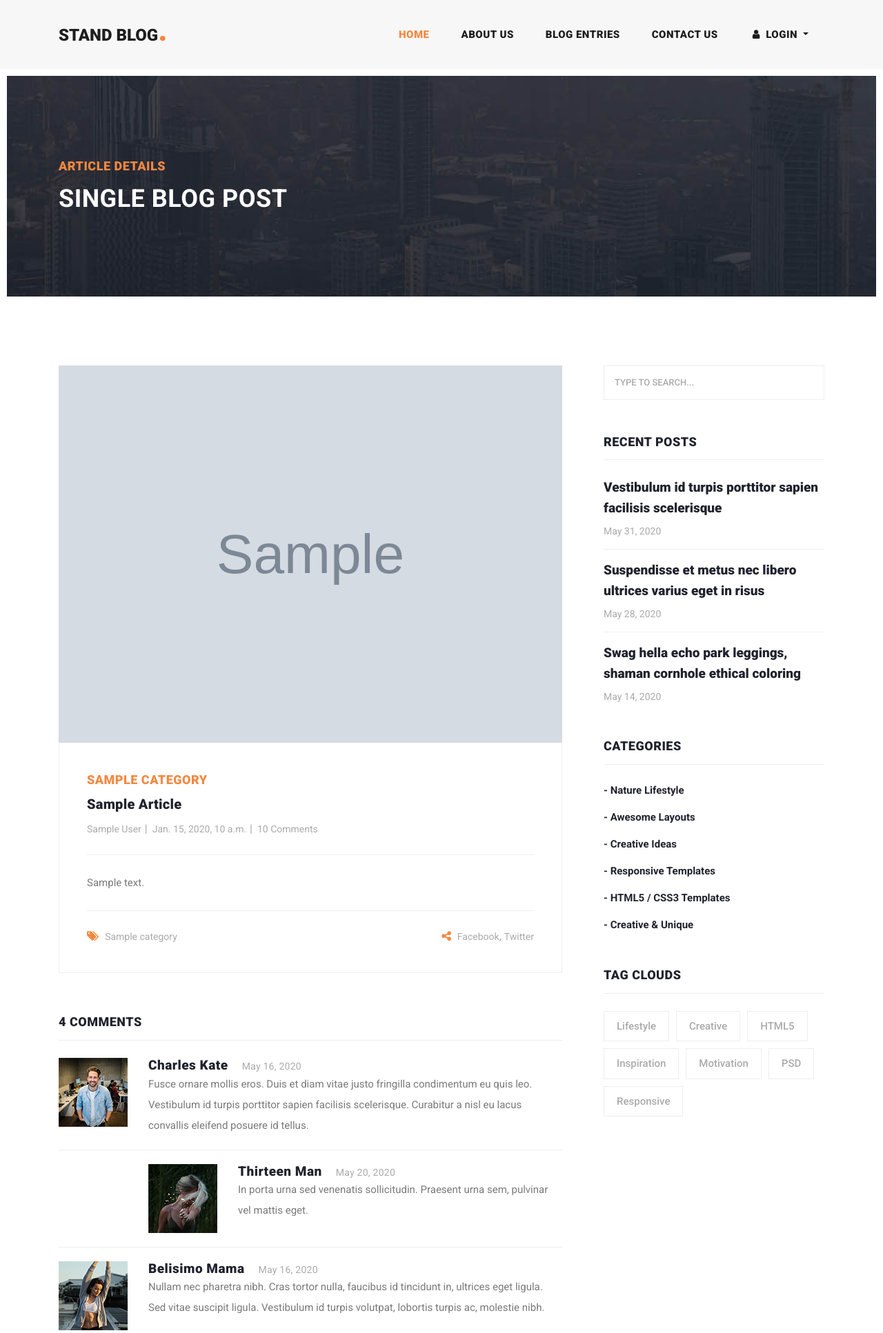
After one commit to Alireza-reisi/Django-weblog, a Django app: a page that uses blog/templates/article-details.html in a window 1280 px wide. The commit adds this page. Shown: the top 1933 px of the page at 69% size. Run offline with Django 5.2, Linux system fonts and the light colour scheme; tables that the repository leaves empty hold one stand-in row (values such as "Sample post"); grey boxes marked "Sample" are stand-in pictures; some libraries are stand-ins or nearby versions.

Commit message:
some uknown changes like get statuc utl def and some other

```diff
--- a/blog/models.py
+++ b/blog/models.py
@@ -1,5 +1,6 @@
 from django.db import models
 from django.contrib.auth.models import User
+from django.urls import reverse
 
 
 class Category(models.Model):
@@ -21,5 +22,8 @@ class article(models.Model):
     published = models.BooleanField(default=False)
     categories = models.ManyToManyField(Category, null=True)
 
+    def get_absolute_url(self):
+        return reverse("blog:post", kwargs={"title": self.title})
+
     def __str__(self):
         return self.title
--- /dev/null
+++ b/blog/templates/article-details.html
@@ -0,0 +1,263 @@
+{% extends "base_generic.html" %}
+{% load static %}
+
+
+{% block title %}blog{% endblock %}
+
+
+
+{% block content %}
+
+    <!-- Page Content -->
+    <!-- Banner Starts Here -->
+    <div class="heading-page header-text">
+      <section class="page-heading">
+        <div class="container">
+          <div class="row">
+            <div class="col-lg-12">
+              <div class="text-content">
+                <h4>Article Details</h4>
+                <h2>Single blog post</h2>
+              </div>
+            </div>
+          </div>
+        </div>
+      </section>
+    </div>
+
+
+    <section class="blog-posts grid-system">
+      <div class="container">
+        <div class="row">
+          <div class="col-lg-8">
+            <div class="all-blog-posts">
+              <div class="row">
+                <div class="col-lg-12">
+                  <div class="blog-post">
+                    <div class="blog-thumb">
+                      <img src="{{ article.image.url }}" alt="{{ article.title }}" >
+                    </div>
+                    <div class="down-content">
+                      <span>{{ article.categories.first }}</span>
+                      <a href="{{article.get_absolute_url}}"><h4>{{ article.title }}</h4></a>
+                      <ul class="post-info">
+                        <li><a href="#">{{ article.author.get_full_name }}</a></li>
+                        <li><a href="#">{{ article.pub_date }}</a></li>
+                        <li><a href="#">10 Comments</a></li>
+                      </ul>
+                      <p>{{ article.content }}</p>
+                      <div class="post-options">
+                        <div class="row">
+                          <div class="col-6">
+                            <ul class="post-tags">
+                              <li><i class="fa fa-tags"></i></li>
+                              {% for category in article.categories.all %}
+
+                                              {% if category != article.categories.last %}
+                                                  <li><a href="#">{{ category }}</a>,</li>
+                                              {% else %}
+                                               <li><a href="#">{{ category }}</a></li>  {# for the last category #}
+                                              {% endif %}
+
+                                          {% endfor %}
+                            </ul>
+                          </div>
+                          <div class="col-6">
+                            <ul class="post-share">
+                              <li><i class="fa fa-share-alt"></i></li>
+                              <li><a href="#">Facebook</a>,</li>
+                              <li><a href="#"> Twitter</a></li>
+                            </ul>
+                          </div>
+                        </div>
+                      </div>
+                    </div>
+                  </div>
+                </div>
+                <div class="col-lg-12">
+                  <div class="sidebar-item comments">
+                    <div class="sidebar-heading">
+                      <h2>4 comments</h2>
+                    </div>
+                    <div class="content">
+                      <ul>
+                        <li>
+                          <div class="author-thumb">
+                            <img src="{%  static 'images/comment-author-01.jpg' %}" alt="">
+                          </div>
+                          <div class="right-content">
+                            <h4>Charles Kate<span>May 16, 2020</span></h4>
+                            <p>Fusce ornare mollis eros. Duis et diam vitae justo fringilla condimentum eu quis leo. Vestibulum id turpis porttitor sapien facilisis scelerisque. Curabitur a nisl eu lacus convallis eleifend posuere id tellus.</p>
+                          </div>
+                        </li>
+                        <li class="replied">
+                          <div class="author-thumb">
+                            <img src="{% static 'images/comment-author-02.jpg' %}" alt="">
+                          </div>
+                          <div class="right-content">
+                            <h4>Thirteen Man<span>May 20, 2020</span></h4>
+                            <p>In porta urna sed venenatis sollicitudin. Praesent urna sem, pulvinar vel mattis eget.</p>
+                          </div>
+                        </li>
+                        <li>
+                          <div class="author-thumb">
+                            <img src="assets/images/comment-author-03.jpg" alt="">
+                          </div>
+                          <div class="right-content">
+                            <h4>Belisimo Mama<span>May 16, 2020</span></h4>
+                            <p>Nullam nec pharetra nibh. Cras tortor nulla, faucibus id tincidunt in, ultrices eget ligula. Sed vitae suscipit ligula. Vestibulum id turpis volutpat, lobortis turpis ac, molestie nibh.</p>
+                          </div>
+                        </li>
+                        <li class="replied">
+                          <div class="author-thumb">
+                            <img src="assets/images/comment-author-02.jpg" alt="">
+                          </div>
+                          <div class="right-content">
+                            <h4>Thirteen Man<span>May 22, 2020</span></h4>
+                            <p>Mauris sit amet justo vulputate, cursus massa congue, vestibulum odio. Aenean elit nunc, gravida in erat sit amet, feugiat viverra leo.</p>
+                          </div>
+                        </li>
+                      </ul>
+                    </div>
+                  </div>
+                </div>
+                <div class="col-lg-12">
+                  <div class="sidebar-item submit-comment">
+                    <div class="sidebar-heading">
+                      <h2>Your comment</h2>
+                    </div>
+                    <div class="content">
+                      <form id="comment" action="#" method="post">
+                        <div class="row">
+                          <div class="col-md-6 col-sm-12">
+                            <fieldset>
+                              <input name="name" type="text" id="name" placeholder="Your name" required="">
+                            </fieldset>
+                          </div>
+                          <div class="col-md-6 col-sm-12">
+                            <fieldset>
+                              <input name="email" type="text" id="email" placeholder="Your email" required="">
+                            </fieldset>
+                          </div>
+                          <div class="col-md-12 col-sm-12">
+                            <fieldset>
+                              <input name="subject" type="text" id="subject" placeholder="Subject">
+                            </fieldset>
+                          </div>
+                          <div class="col-lg-12">
+                            <fieldset>
+                              <textarea name="message" rows="6" id="message" placeholder="Type your comment" required=""></textarea>
+                            </fieldset>
+                          </div>
+                          <div class="col-lg-12">
+                            <fieldset>
+                              <button type="submit" id="form-submit" class="main-button">Submit</button>
+                            </fieldset>
+                          </div>
+                        </div>
+                      </form>
+                    </div>
+                  </div>
+                </div>
+              </div>
+            </div>
+          </div>
+          <div class="col-lg-4">
+            <div class="sidebar">
+              <div class="row">
+                <div class="col-lg-12">
+                  <div class="sidebar-item search">
+                    <form id="search_form" name="gs" method="GET" action="#">
+                      <input type="text" name="q" class="searchText" placeholder="type to search..." autocomplete="on">
+                    </form>
+                  </div>
+                </div>
+                <div class="col-lg-12">
+                  <div class="sidebar-item recent-posts">
+                    <div class="sidebar-heading">
+                      <h2>Recent Posts</h2>
+                    </div>
+                    <div class="content">
+                      <ul>
+                        <li><a href="article-details.html">
+                          <h5>Vestibulum id turpis porttitor sapien facilisis scelerisque</h5>
+                          <span>May 31, 2020</span>
+                        </a></li>
+                        <li><a href="article-details.html">
+                          <h5>Suspendisse et metus nec libero ultrices varius eget in risus</h5>
+                          <span>May 28, 2020</span>
+                        </a></li>
+                        <li><a href="article-details.html">
+                          <h5>Swag hella echo park leggings, shaman cornhole ethical coloring</h5>
+                          <span>May 14, 2020</span>
+                        </a></li>
+                      </ul>
+                    </div>
+                  </div>
+                </div>
+                <div class="col-lg-12">
+                  <div class="sidebar-item categories">
+                    <div class="sidebar-heading">
+                      <h2>Categories</h2>
+                    </div>
+                    <div class="content">
+                      <ul>
+                        <li><a href="#">- Nature Lifestyle</a></li>
+                        <li><a href="#">- Awesome Layouts</a></li>
+                        <li><a href="#">- Creative Ideas</a></li>
+                        <li><a href="#">- Responsive Templates</a></li>
+                        <li><a href="#">- HTML5 / CSS3 Templates</a></li>
+                        <li><a href="#">- Creative &amp; Unique</a></li>
+                      </ul>
+                    </div>
+                  </div>
+                </div>
+                <div class="col-lg-12">
+                  <div class="sidebar-item tags">
+                    <div class="sidebar-heading">
+                      <h2>Tag Clouds</h2>
+                    </div>
+                    <div class="content">
+                      <ul>
+                        <li><a href="#">Lifestyle</a></li>
+                        <li><a href="#">Creative</a></li>
+                        <li><a href="#">HTML5</a></li>
+                        <li><a href="#">Inspiration</a></li>
+                        <li><a href="#">Motivation</a></li>
+                        <li><a href="#">PSD</a></li>
+                        <li><a href="#">Responsive</a></li>
+                      </ul>
+                    </div>
+                  </div>
+                </div>
+              </div>
+            </div>
+          </div>
+        </div>
+      </div>
+    </section>
+
+
+    <footer>
+      <div class="container">
+        <div class="row">
+          <div class="col-lg-12">
+            <ul class="social-icons">
+              <li><a href="#">Facebook</a></li>
+              <li><a href="#">Twitter</a></li>
+              <li><a href="#">Behance</a></li>
+              <li><a href="#">Linkedin</a></li>
+              <li><a href="#">Dribbble</a></li>
+            </ul>
+          </div>
+          <div class="col-lg-12">
+            <div class="copyright-text">
+              <p>Copyright 2020 Stand Blog Co.
+
+                 | Design: <a rel="nofollow" href="https://templatemo.com" target="_parent">TemplateMo</a></p>
+            </div>
+          </div>
+        </div>
+      </div>
+    </footer>
+{% endblock %}
--- a/blog/urls.py
+++ b/blog/urls.py
@@ -4,5 +4,5 @@ from . import views
 
 app_name = 'blog'
 urlpatterns = [
-    path('<str:title>', views.post_detail, name='post'),
+    path('<str:title>', views.article_detail, name='post'),
 ]
--- a/blog/views.py
+++ b/blog/views.py
@@ -1,8 +1,8 @@
-from django.shortcuts import render
+from django.shortcuts import render,get_object_or_404
 from . import models
 # Create your views here.
 
 
-def post_detail(request, title):
-    article = models.article.objects.get(title=title)
+def article_detail(request, title):
+    article = get_object_or_404(models.article, title=title)
     return render(request, 'article-details.html', context={'article': article})
```
Also changed, not shown: home/templates/index.html (+2 -25 lines).
